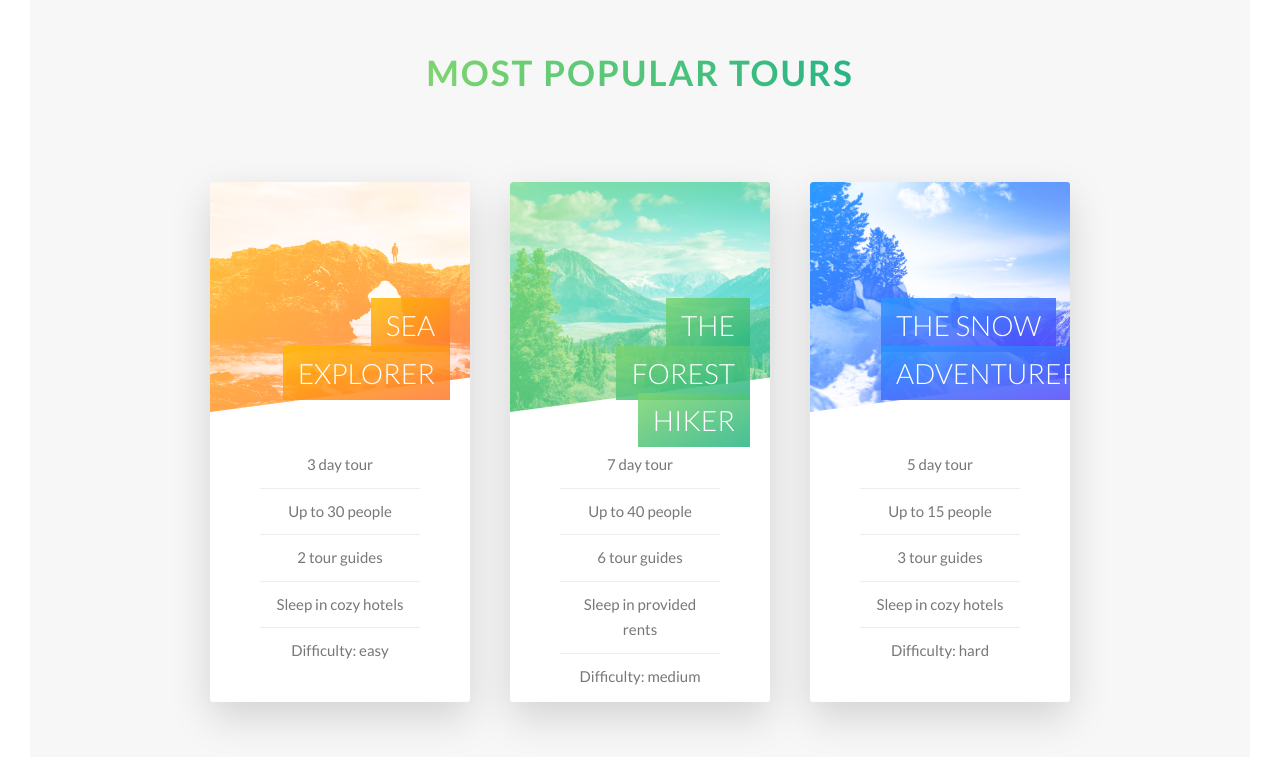
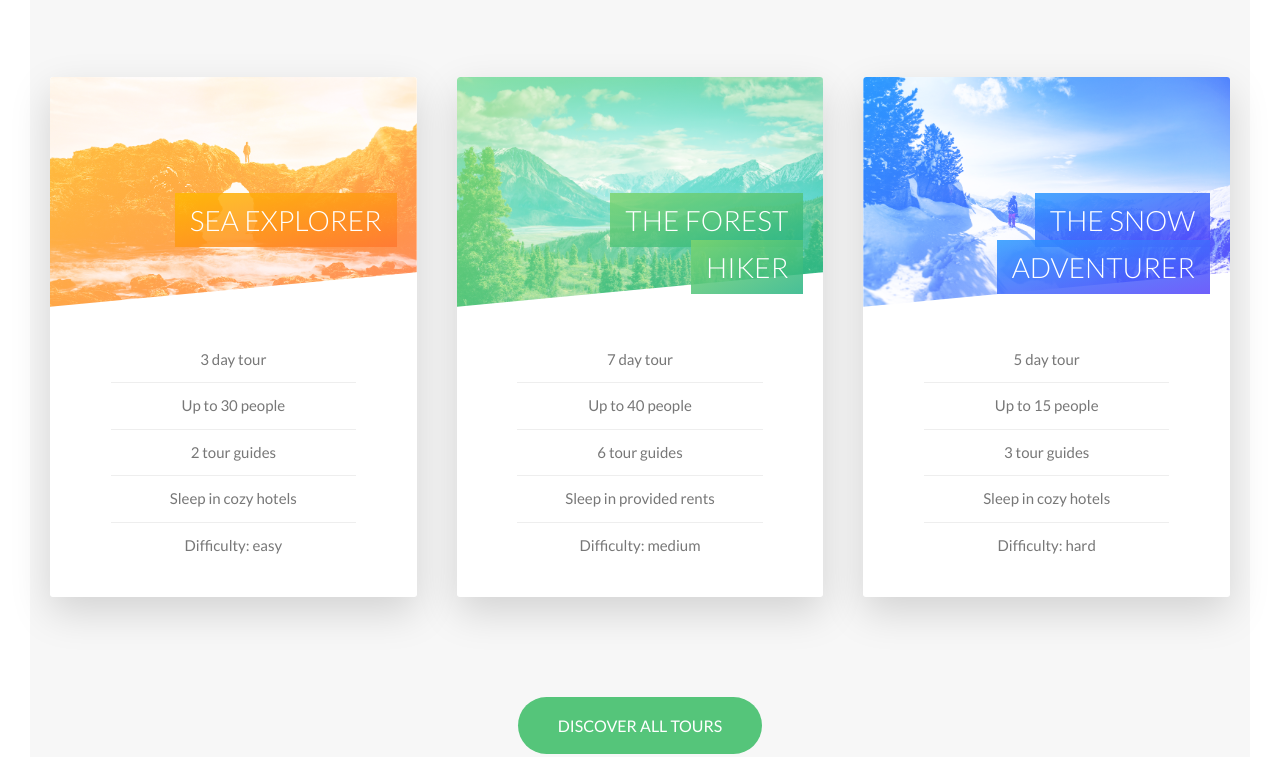
Before and after one commit to shivang10/css-projects, a website: page natours/index.html in a window 1280 px wide. Shown: the part 2418-3175 px from the top of the page. Drawn offline with Linux system fonts and the light colour scheme.

Commit message:
natours wip

```diff
--- a/natours/sass/abstracts/_mixins.scss
+++ b/natours/sass/abstracts/_mixins.scss
@@ -19,6 +19,8 @@ $breakpoint argument choices;
 - tab-port
 - tab-land
 - big-desktop
+
+ORDER: Base + typography > general layout + grid > page layout > components
 
 1em = 16px
 37.5em = 600px
--- a/natours/sass/base/_base.scss
+++ b/natours/sass/base/_base.scss
@@ -26,4 +26,9 @@ html {
 
 body {
     box-sizing: border-box;
+    padding: 3rem;
+
+    @include respond(tab-port) {
+        padding: 0;
+    }
 }
--- a/natours/sass/base/_typography.scss
+++ b/natours/sass/base/_typography.scss
@@ -3,7 +3,6 @@ body {
     font-weight: 400;
     line-height: 1.7;
     color: $color-grey-dark;
-    padding: 3rem;
 }
 
 .heading-primary {
@@ -18,6 +17,11 @@ body {
         font-weight: 400;
         letter-spacing: 3.5rem;
         animation: moveInLeft 2s ease-out;
+
+        @include respond(phone) {
+            letter-spacing: 1rem;
+            font-size: 5rem;
+        }
     }
 
     &--sub {
@@ -26,6 +30,11 @@ body {
         font-weight: 700;
         letter-spacing: 1.75rem;
         animation: moveInRight 2s ease-out;
+
+        @include respond(phone) {
+            letter-spacing: 0.5rem;
+            font-size: 5rem;
+        }
     }
 }
 
@@ -40,6 +49,14 @@ body {
     color: transparent;
     letter-spacing: 2px;
     transition: all 0.2s;
+
+    @include respond(tab-port) {
+        font-size: 3rem;
+    }
+
+    @include respond(phone) {
+        font-size: 2.5rem;
+    }
 
     &:hover {
         transform: skewY(2deg) scale(1.1);
--- a/natours/sass/layout/_grid.scss
+++ b/natours/sass/layout/_grid.scss
@@ -1,11 +1,12 @@
 .row {
     display: flex;
-    margin: 0 16rem;
+    margin: 0 auto;
     justify-content: space-between;
     align-items: center;
 
-    &__col {
-        width: 50%;
+    @include respond(tab-port) {
+        flex-direction: column;
+        margin: 0;
     }
 
     &__col:first-child {
@@ -15,6 +16,14 @@
     &__col:last-child {
         margin-left: 2rem;
         margin-top: -15rem;
+    }
+
+    &__col {
+        width: 50%;
+        @include respond(tab-port) {
+            width: 100%;
+            margin: 1rem;
+        }
     }
 
     &__feature-col {
@@ -33,6 +42,11 @@
     &__section-tours {
         width: 33%;
         margin: 0 2rem;
+
+        @include respond(tab-port) {
+            width: 100%;
+            margin: 0 2rem;
+        }
     }
 }
 
```
Also changed, not shown: natours/css/style.css.
